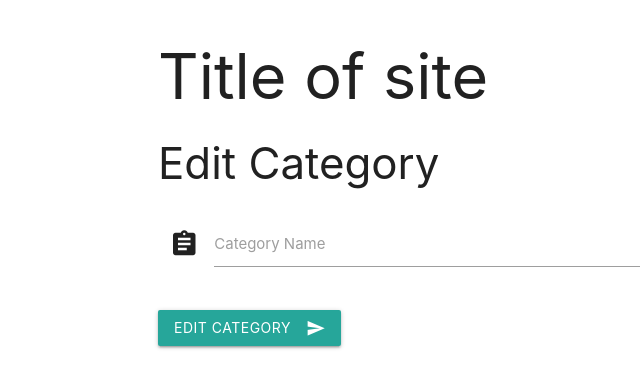
After one commit to LittleBlue418/task-manager, a Flask app: template templates/editcategory.html in a window 1280 px wide. The commit adds this page. Shown: the top 388 px of the page, without its empty margins (34-674 px from the left). Run offline with Flask 2, Linux system fonts and the light colour scheme; the template is opened without the code that fills it, so the values that code supplies are empty; some libraries are stand-ins or nearby versions.

Commit message:
Edit & update categories

```diff
--- a/app.py
+++ b/app.py
@@ -102,6 +102,22 @@ def get_categories():
     return render_template('categories.html', categories=mongo.db.categories.find())
 
 
+@app.route('/edit_category/<category_id>')
+def edit_category(category_id):
+    return render_template('editcategory.html',
+        category=mongo.db.categories.find_one({'_id': ObjectId(category_id)}))
+
+
+@app.route('/update_category/<category_id>', methods=["POST"])
+def update_category(category_id):
+    categories = mongo.db.categories
+    categories.update({'_id': ObjectId(category_id)},
+        {
+            'category_name': request.form.get('category_name'),
+        })
+    return redirect(url_for('get_categories'))
+
+
 if __name__ == '__main__':
     app.run(
         host="0.0.0.0" if "DYNO" in os.environ else None,
--- a/templates/categories.html
+++ b/templates/categories.html
@@ -8,7 +8,7 @@
         {% for category in categories %}
             <li>
                 <div class="collapsible-header">
-                    <a href="" class="waves-effect waves-light btn_small green">Edit</a>
+                    <a href="{{url_for('edit_category', category_id=category._id)}}" class="waves-effect waves-light btn_small green">Edit</a>
                     <a href="" class="waves-effect waves-light btn_small red">Delete</a>
                     <div class="col task_header">
                         {{category.category_name}}
--- /dev/null
+++ b/templates/editcategory.html
@@ -0,0 +1,24 @@
+{% extends 'base.html' %}
+{% block content %}
+
+<h3>Edit Category</h3>
+
+<div class="row">
+    <form action="{{ url_for('update_category', category_id=category._id) }}" method="POST" class="col s12">
+        <div class="row">
+            <div class="input-field col s12">
+                <i class="material-icons prefix">assignment</i>
+                <input id="category_name" name="category_name" type="text"
+                    class="validate" value="{{ category.category_name }}">
+                <label for="icon_prefix">Category Name</label>
+            </div>
+        </div>
+        <div class="row">
+            <button class="btn waves-effect waves-light" type="submit">Edit Category
+                <i class="material-icons right">send</i>
+            </button>
+        </div>
+    </form>
+</div>
+
+{% endblock%}
```
